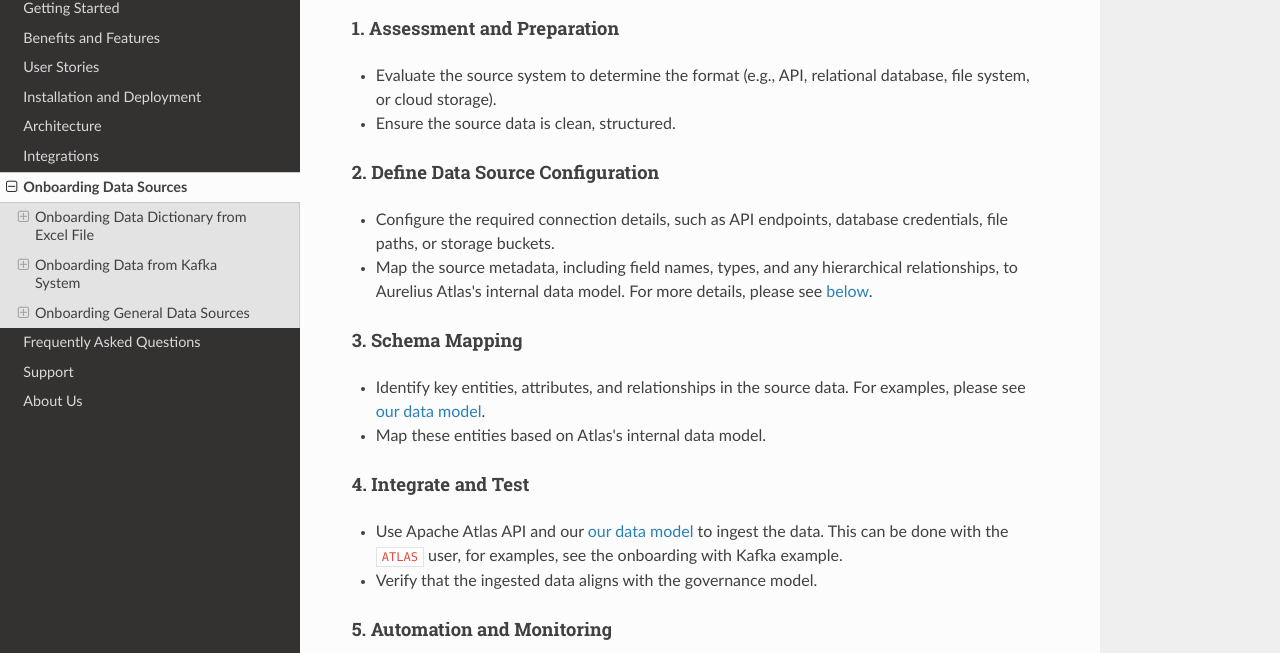
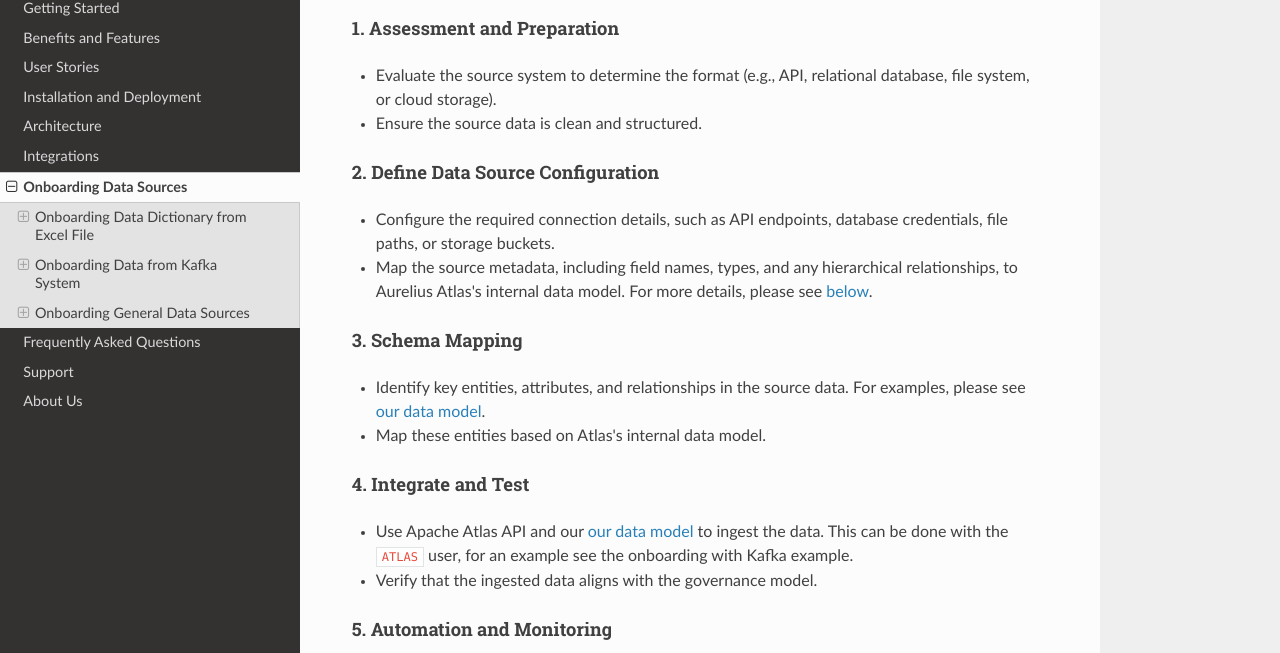
Before and after one commit to aureliusenterprise/aurelius-atlas-documentation, an MkDocs documentation site: the page built from docs/onboard-datasources.md, in a window 1280 px wide and 900 px high, scrolled down 5744 px. Shown: the part 144-797 px from the top of the window. Built offline with MkDocs 1.6.1, drawn with Linux system fonts in a browser that asks for light colours; nearby versions of some CDN libraries.

Commit message:
spelling

```diff
--- a/docs/onboard-datasources.md
+++ b/docs/onboard-datasources.md
@@ -216,7 +216,7 @@
 
 - Evaluate the source system to determine the format (e.g., API, relational database, file system, or cloud storage).
 
-- Ensure the source data is clean, structured.
+- Ensure the source data is clean and structured.
 
 #### 2. Define Data Source Configuration
 
@@ -235,7 +235,7 @@
 #### 4. Integrate and Test
 
 - Use Apache Atlas API and our [our data model](https://github.com/aureliusenterprise/aurelius/tree/main/libs/m4i-atlas-core)
-    to ingest the data. This can be done with the `ATLAS` user, for examples, see the onboarding with Kafka example.
+    to ingest the data. This can be done with the `ATLAS` user, for an example see the onboarding with Kafka example.
 
 - Verify that the ingested data aligns with the governance model.
 
```
